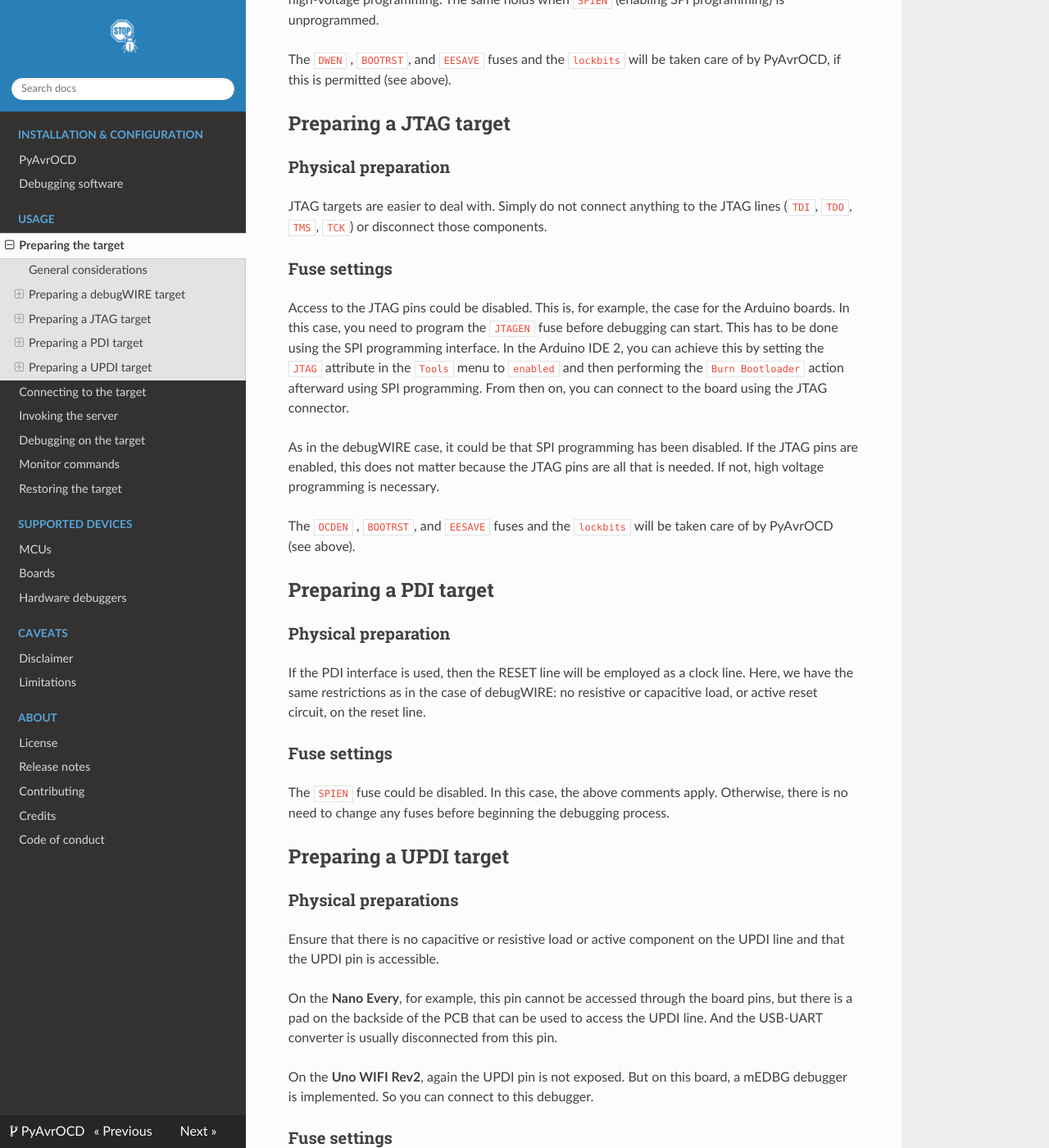
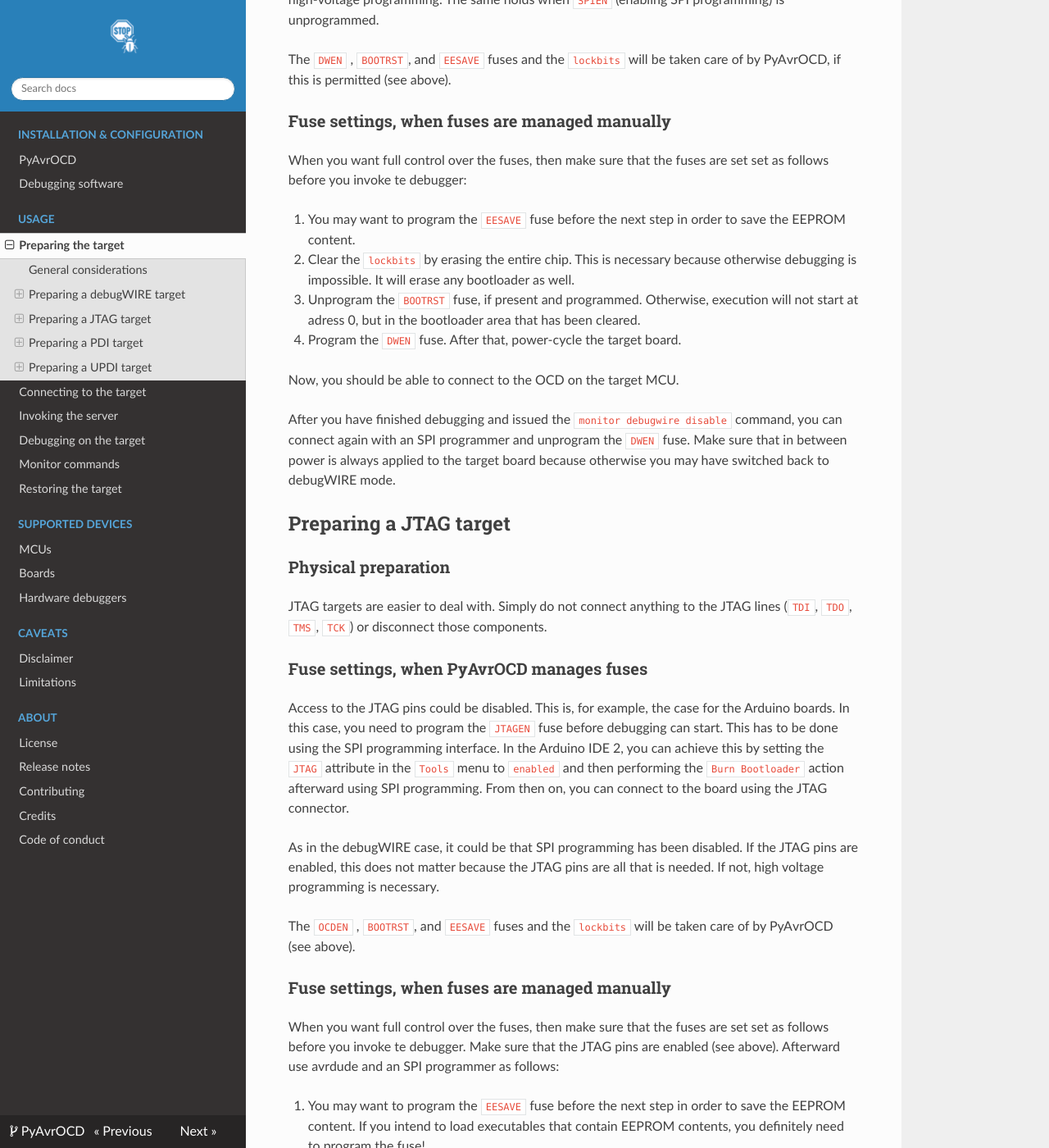
Before and after one commit to garyPenhook/PyAvrOCD, an MkDocs documentation site: the page built from docs/board-preparation.md, in a window 1280 px wide and 1400 px high, scrolled down 4313 px. Shown: the whole window at 82% size. Built offline with MkDocs 1.6.1, drawn with Linux system fonts in a browser that asks for light colours; nearby versions of some CDN libraries; some of the changed text lies outside the part shown.

Commit message:
doc changes

```diff
--- a/docs/board-preparation.md
+++ b/docs/board-preparation.md
@@ -64,13 +64,27 @@ The **Arduino Pro Mini** is a simpler case. The pull-up resistor has a resistanc
 
 For other boards with ATmega168 and ATmega328 chips, the situation is similar. Find out what is connected to the RESET line and disconnect any capacitors and strong resistors. And the same holds for other debugWIRE MCUs.
 
-### Fuse settings
+### Fuse settings, when PyAvrOCD manages the fuse
 
 In almost all cases, you do not need to change any fuses on a debugWIRE target before you can start debugging. One exception is when the RESET pin has been disabled (by programming the `RSTDSBL` fuse), allowing it to be used as a GPIO. In this case, you need to unprogram this fuse using high-voltage programming. The same holds when `SPIEN` (enabling SPI programming) is unprogrammed.
 
 The `DWEN` , `BOOTRST`, and `EESAVE` fuses and the `lockbits` will be taken care of by PyAvrOCD, if this is permitted (see above).
 
+### Fuse settings, when fuses are managed manually
 
+When you want full control over the fuses, then make sure that the fuses are set set as follows before you invoke te debugger:
+
+1. You may want to program the `EESAVE` fuse before the next step in order to save the EEPROM content.
+
+2. Clear the `lockbits` by erasing the entire chip. This is necessary because otherwise debugging is impossible. It will erase any bootloader as well.
+
+3. Unprogram the `BOOTRST` fuse, if present and programmed. Otherwise, execution will not start at adress 0, but in the bootloader area that has been cleared.
+
+4. Program the `DWEN` fuse. After that, power-cycle the target board.
+
+Now, you should be able to connect to the OCD on the target MCU.
+
+After you have finished debugging and issued the `monitor debugwire disable` command, you can connect again with an SPI programmer and unprogram the `DWEN` fuse. Make sure that in between power is always applied to the target board because otherwise you may have switched back to debugWIRE mode.
 
 ## Preparing a JTAG target
 
@@ -78,7 +92,7 @@ The `DWEN` , `BOOTRST`, and `EESAVE` fuses and the `lockbits` will be taken care
 
 JTAG targets are easier to deal with. Simply do not connect anything to the JTAG lines (`TDI`, `TDO`, `TMS`, `TCK`) or disconnect those components.
 
-### Fuse settings
+### Fuse settings, when PyAvrOCD manages fuses
 
 Access to the JTAG pins could be disabled. This is, for example, the case for the Arduino boards. In this case, you need to program the  `JTAGEN` fuse before debugging can start. This has to be done using the SPI programming interface. In the Arduino IDE 2, you can achieve this by setting the `JTAG` attribute in the `Tools` menu to `enabled` and then performing the `Burn Bootloader` action afterward using SPI programming. From then on, you can connect to the board using the JTAG connector.
 
@@ -86,7 +100,20 @@ As in the debugWIRE case, it could be that SPI programming has been disabled. If
 
 The `OCDEN` , `BOOTRST`, and `EESAVE` fuses and the `lockbits` will be taken care of by PyAvrOCD (see above).
 
+### Fuse settings, when fuses are managed manually
 
+When you want full control over the fuses, then make sure that the fuses are set set as follows before you invoke te debugger. Make sure that the JTAG pins are enabled (see above). Afterward use avrdude and an SPI programmer as follows:
+
+1. You may want to program the `EESAVE` fuse before the next step in order to save the EEPROM content. If you intend to load executables that contain EEPROM contents, you definitely need to program the fuse!
+
+2. Clear the `lockbits` by erasing the entire chip. This is necessary because otherwise debugging is impossible. It will erase any bootloader as well.
+3. Unprogram the `BOOTRST` fuse, if present and programmed. Otherwise, execution will not start at adress 0, but in the bootloader area that has been cleared.
+
+4. Program the `OCDEN` fuse.
+
+Now, you should be able to connect to the OCD on the target MCU.
+
+After you have finished debugging you should unprogram `OCDEN` because otherwise no lower-power operation is possible.
 
 ## Preparing a PDI target
 
```
